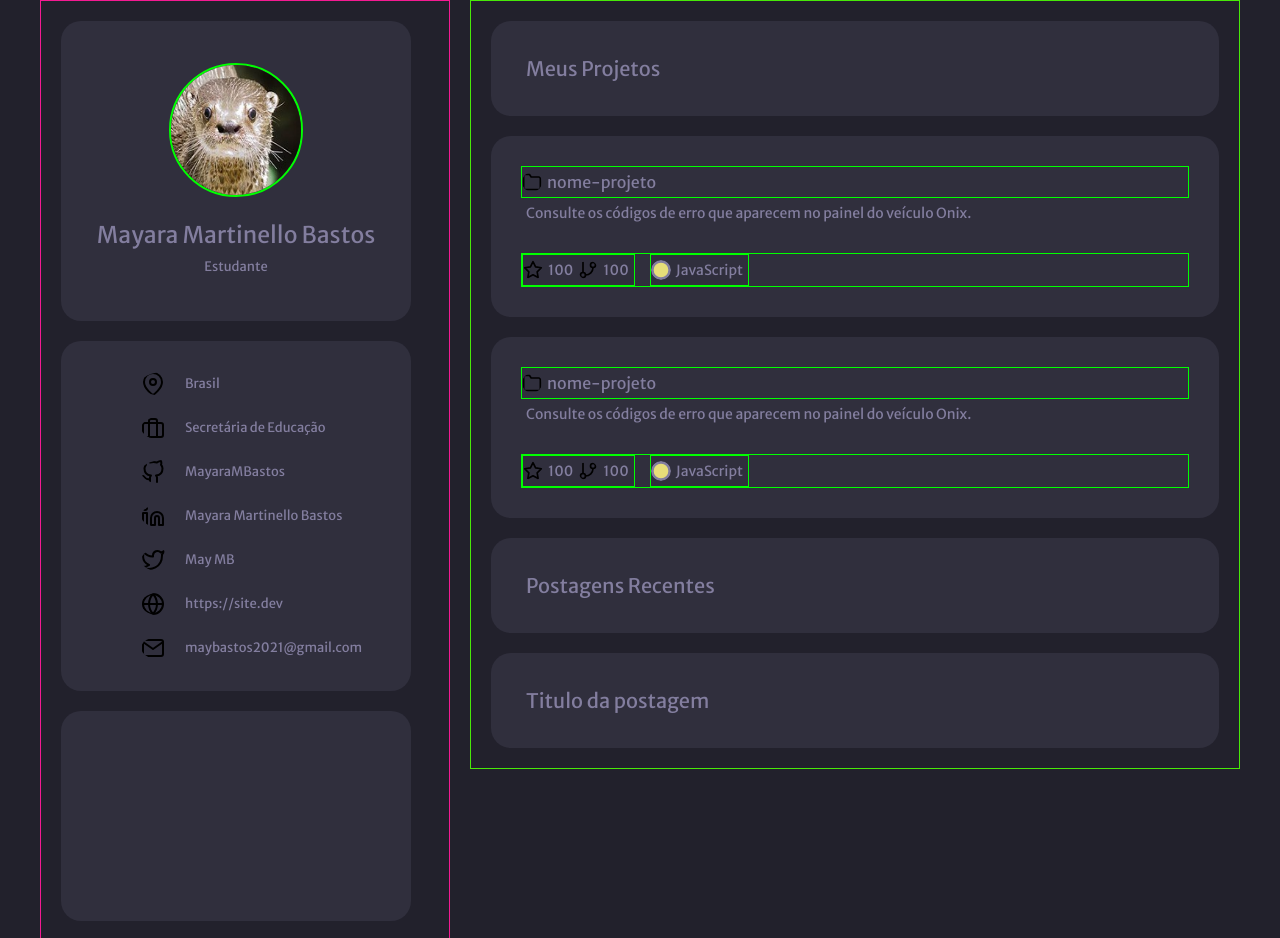
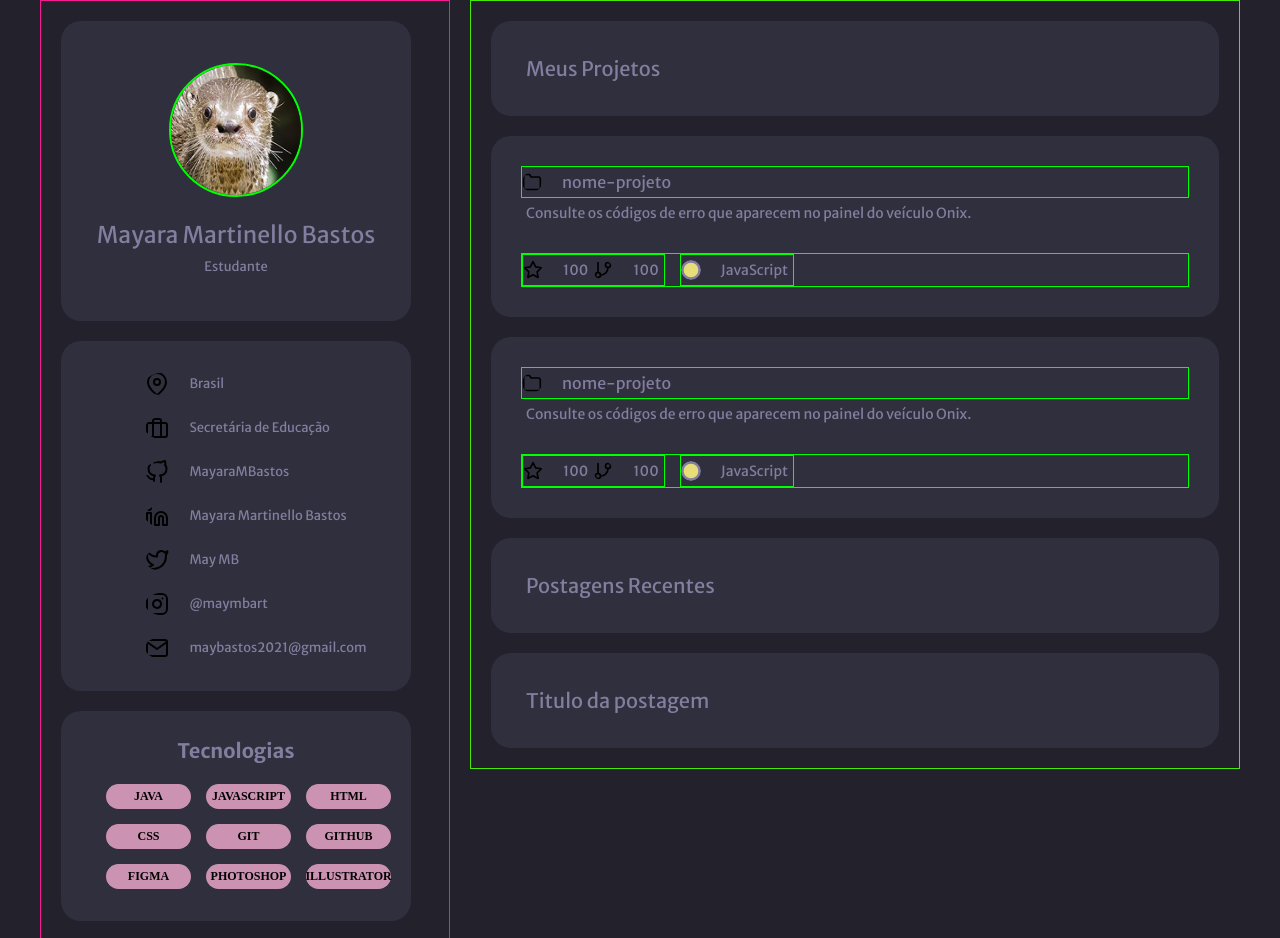
Before and after one commit to MayaraMBastos/projetoPortfolio, a plain HTML site: page index.html in a window 1280 px wide. Shown: the top 938 px of the page. Drawn offline with Linux system fonts and the light colour scheme; files whose address does not match are found by name.

Commit message:
Card tecnologias

```diff
--- a/index.html
+++ b/index.html
@@ -10,12 +10,12 @@
   <body>
     <main class="caixa-principal">
       <div class="caixa-main">
-        <div class="meus-projetos-direita" id="card">
+        <div class="meus-projetos-direita" id="card-direita">
           <h2>
             <a href="">Meus Projetos</a>
           </h2>
         </div>
-        <div class="projetos-recentes1" id="card">
+        <div class="projetos-recentes1" id="card-direita">
             <div class="pasta-nome-projeto">
             <img src="./assets/folder.svg" alt="Svg de uma pasta de arquivos" class="pasta-img">
           <h3>
@@ -50,7 +50,7 @@
             </div>
           </div>
         </div>
-        <div class="projetos-recentes2" id="card">
+        <div class="projetos-recentes2" id="card-direita">
             <div class="pasta-nome-projeto">
                 <img src="./assets/folder.svg" alt="Svg de uma pasta de arquivos" class="pasta-img">
               <h3>
@@ -85,12 +85,12 @@
                 </div>
               </div>
         </div>
-        <div class="posts-recentes-direita" id="card">
+        <div class="posts-recentes-direita" id="card-direita">
           <h2>
             <a href="">Postagens Recentes</a>
           </h2>
         </div>
-        <div class="postagem-direita" id="card">
+        <div class="postagem-direita" id="card-direita">
           <h2>
             <a href="">Titulo da postagem</a>
           </h2>
@@ -100,7 +100,7 @@
 
     <aside>
       <div class="caixa-lateral-esquerda">
-        <div class="perfil-topo-esquerda" id="card">
+        <div class="perfil-topo-esquerda" id="card-esquerda">
           <img
             src="./imagens/lontra.jpg"
             alt="Foto do perfil"
@@ -112,7 +112,7 @@
           </h1>
           <p>Estudante</p>
         </div>
-        <div class="links-redes-esquerda" id="card">
+        <div class="links-redes-esquerda" id="card-esquerda">
           <ul class="redes-ul">
             <li class="redes-li">
               <img class="redes-img" src="./assets/map-pin.svg" />
@@ -143,8 +143,8 @@
               >
             </li>
             <li class="redes-li">
-              <img class="redes-img" src="./assets/globe.svg" />
-              <a href="#">https://site.dev</a>
+              <img class="redes-img" src="./assets/instagram.svg" />
+              <a href="https://www.instagram.com/maymbart/" target="_blank">@maymbart</a>
             </li>
             <li class="redes-li">
               <img class="redes-img" src="./assets/mail.svg" />
@@ -154,9 +154,22 @@
             </li>
           </ul>
         </div>
-        <div class="tecnologias-esquerda" id="card"></div>
-        <div class="experiencias-esquerda" id="card"></div>
-        <div class="educacao-esquerda" id="card"></div>
+        <div class="tecnologias-esquerda" id="card-esquerda">
+            <h2>Tecnologias</h2>
+            <ul class="tecnologias-ul">
+                <li class="tecnologias-li">JAVA</li>
+                <li class="tecnologias-li">JAVASCRIPT</li>
+                <li class="tecnologias-li">HTML</li>
+                <li class="tecnologias-li">CSS</li>
+                <li class="tecnologias-li">GIT</li>
+                <li class="tecnologias-li">GITHUB</li>
+                <li class="tecnologias-li">FIGMA</li>
+                <li class="tecnologias-li">PHOTOSHOP</li>
+                <li class="tecnologias-li">ILLUSTRATOR</li>
+            </ul>
+        </div>
+        <div class="experiencias-esquerda" id="card-esquerda"></div>
+        <div class="educacao-esquerda" id="card-esquerda"></div>
       </div>
     </aside>
     <footer class="rodape"></footer>
--- a/style.css
+++ b/style.css
@@ -5,7 +5,7 @@ git clone endereço copiado
 
 @import url("https://fonts.googleapis.com/css2?family=Merriweather+Sans:wght@400;500;700&display=swap");
 
-/*-----Cores------*/
+/*--------------------------------Cores e Estilo-------------------------------*/
 :root {
   --body-bg-color: #22212c;
   --text-color: #837e9f;
@@ -20,62 +20,67 @@ body {
   height: 100vh;
 }
 
-#card {
+#card-direita,
+#card-esquerda {
   box-sizing: border-box;
   background-color: var(--bg-cards);
   border-radius: 20px;
   margin: 20px;
-  padding: 30px;
-
 
 }
 
-/*-----Fontes------*/
-h1, h2, h3, p, a{
+/*-----------------------------------Fontes------------------------------------*/
+h1,
+h2,
+h3,
+p,
+a {
   font-family: "Merriweather Sans", sans-serif;
   color: var(--text-color);
   text-decoration: none;
 }
 
-h1,h2,h3{
+h1,
+h2,
+h3 {
   font-style: normal;
   font-weight: 700;
   margin: 5px;
 }
 
-p,a{
+p,
+a {
   font-style: normal;
   font-weight: 400;
 }
 
-.redes-li a, .perfil-topo-esquerda p{
+.redes-li a,
+.perfil-topo-esquerda p {
   font-weight: 300;
   font-size: 13px;
   line-height: 16px;
 }
 
-p{
+p {
   font-size: 14px;
   line-height: 20px;
   margin: 5px;
 }
 
-h1{
+h1 {
   font-size: 23px;
   line-height: 29px;
 }
 
-h2{
+h2 {
   font-size: 20px;
   line-height: 25px;
 }
 
-h3{
+h3 {
   font-size: 16px;
   line-height: 20px;
 }
-
-
 
 /*.caixa-principal {
   border: solid 1px orangered;
@@ -89,7 +94,7 @@ line-height: 20px;
   "rodape rodape rodape rodape rodape rodape";
 }*/
 
-/*----- body grid-----*/
+/*----------------------------------- body grid-----------------------------------*/
 body {
   box-sizing: border-box;
   display: grid;
@@ -98,14 +103,11 @@ body {
     "lateral  main"
     "rodape rodape";
   gap: 20px;
-
 }
 
+/*------------------------------------LATERAL-----------------------------------*/
 
-
-/*------LATERAL-----*/
-
-aside{
+aside {
   grid-area: lateral;
   box-sizing: border-box;
 }
@@ -114,32 +116,36 @@ aside{
   box-sizing: border-box;
   border: solid 1px rgb(245, 26, 146);
   margin-left: 40px;
+}
 
-
-}
-/*------Perfil-----*/
-.perfil-topo-esquerda {
-  width: 350px;
-  height: 300px;
+#card-esquerda {
+  box-sizing: border-box;
   display: flex; /*Propriedade de container*/
   align-items: center; /*Alinha no eixo y, propriedade de alinhamento*/
   justify-content: center; /*Alinha no eixo x, space-around deixa espaços entre, propriedade de alinhamento*/
   flex-direction: column;
-
-
 }
 
-img{
+ul {
+  list-style: none;
+}
+/*------------------------------------Perfil-----------------------------------*/
+.perfil-topo-esquerda {
+  width: 350px;
+  height: 300px;
+}
+
+img {
   width: 130px;
   height: 130px;
   border-radius: 50%;
 }
 
-#fotoPerfil{
-  border: 2px solid #00FF00;
+#fotoPerfil {
+  border: 2px solid #00ff00;
 }
 
-/*-----Redes-----*/
+/*-----------------------------------Redes-----------------------------------*/
 .links-redes-esquerda {
   width: 350px;
   height: 350px;
@@ -147,44 +153,73 @@ img{
   align-items: center;
 }
 
-.redes-ul{
-  list-style: none;
+.redes-ul {
   padding-top: 30px;
   padding-bottom: 30px;
 }
-.redes-li{
+.redes-li {
   display: flex;
   align-items: center;
   padding: 10px;
 }
 
-.redes-img{
+.redes-img {
   padding-right: 20px;
   width: 24px;
   height: 24px;
 }
 
+/*-----------------------------------Tecnologias-----------------------------------*/
+
 .tecnologias-esquerda {
+  box-sizing: border-box;
   width: 350px;
   height: 210px;
+  padding-top: 30px;
+  padding-bottom: 10px;
+}
 
+.tecnologias-ul {
+  display: flex; /*Propriedade de container*/
+  align-items: center; /*Alinha no eixo y, propriedade de alinhamento*/
+  justify-content: center; /*Alinha no eixo x, space-around deixa espaços entre, propriedade de alinhamento*/
+  flex-direction: row;
+  flex-wrap: wrap;
 }
+
+.tecnologias-li {
+  font-size: 12px;
+  font-weight: 700;
+  line-height: 13px;
+  display: flex;
+  align-items: center;
+  text-align: center;
+  justify-content: center;
+  margin-bottom: 15px;
+  margin-right: 15px;
+  width: 85px;
+  height: 25px;
+  background-color: var(--bg-techs);
+  border-radius: 30px;
+}
+
+/*-----------------------------------Experiencia-----------------------------------*/
 
 .experiencias-esquerda {
   width: 350px;
   height: 350px;
+}
 
-}
+/*-----------------------------------Educação-----------------------------------*/
 
 .educacao-esquerda {
   width: 350px;
   height: 350px;
-;
 }
 
-/*------COLUNAS DIREITA-----*/
+/*--------------------------COLUNAS DIREITA - Main -------------------------*/
 
-main{
+main {
   grid-area: main;
   box-sizing: border-box;
 }
@@ -193,7 +228,10 @@ main{
   box-sizing: border-box;
   border: solid 1px rgb(72, 233, 8);
   margin-right: 40px;
+}
 
+#card-direita{
+  padding: 30px;
 }
 
 /*.caixa-main{
@@ -208,13 +246,12 @@ main{
   gap: 20px;
 }*/
 
-/*-----Meus Projetos-----*/
+/*------------------------------Meus Projetos------------------------------*/
 .meus-projetos-direita {
   grid-area: meusprojetos;
-
 }
 
-/*-----Cards projeto 1 e 2 -----*/
+/*-------------------------Cards projeto 1 e 2 -------------------------*/
 .projetos-recentes1 {
   grid-area: projeto1;
 }
@@ -223,43 +260,44 @@ main{
   grid-area: projeto2;
 }
 
-.git-img, .pasta-img{
+.git-img,
+.pasta-img {
   width: 20px;
   height: 20px;
+  margin-right: 15px;
 }
 
-.div-gitstatus, .star-branch, .gitLinguagem, .pasta-nome-projeto{
+.div-gitstatus,
+.star-branch,
+.gitLinguagem,
+.pasta-nome-projeto {
   display: flex;
   flex-direction: row;
   align-items: center;
-border: #00FF00 solid 1px;
+  border: #00ff00 solid 1px;
 }
 
-.div-gitstatus{
+.div-gitstatus {
   margin-top: 30px;
 }
 
-.gitLinguagem{
+.gitLinguagem {
   margin-left: 15px;
 }
 
-
+/*--------------------------Postagens Recentes--------------------------*/
 
 .posts-recentes-direita {
   grid-area: recente;
+}
 
-
-}
+/*-------------------------------Postagem-------------------------------*/
 
 .postagem-direita {
   grid-area: post;
-
-
-
-
 }
 
-/*------RODAPE-----*/
+/*-------------------------------RODAPE------------------------------*/
 footer {
   grid-area: rodape;
 }
```
Lines whose indentation alone changed are shown as unchanged.
